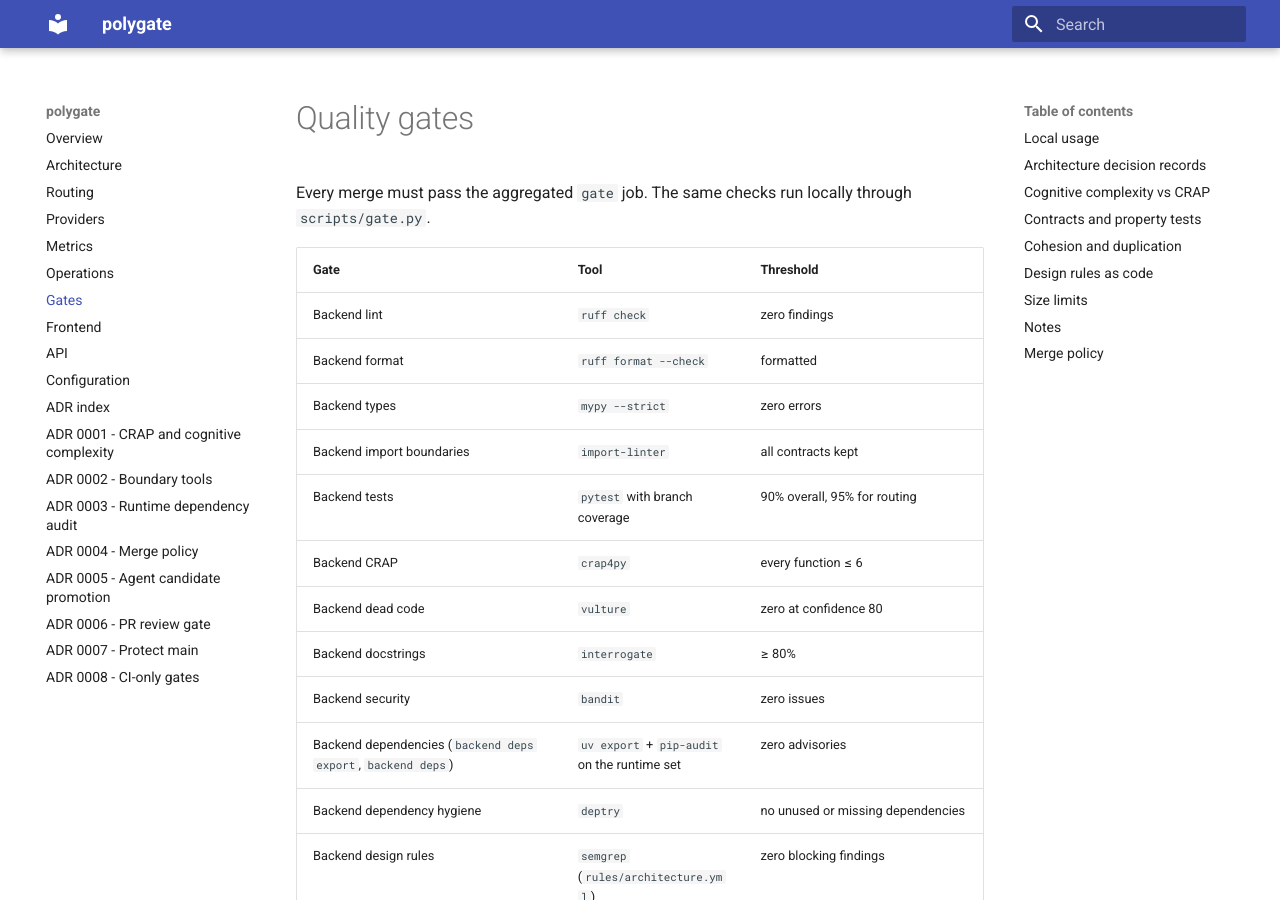
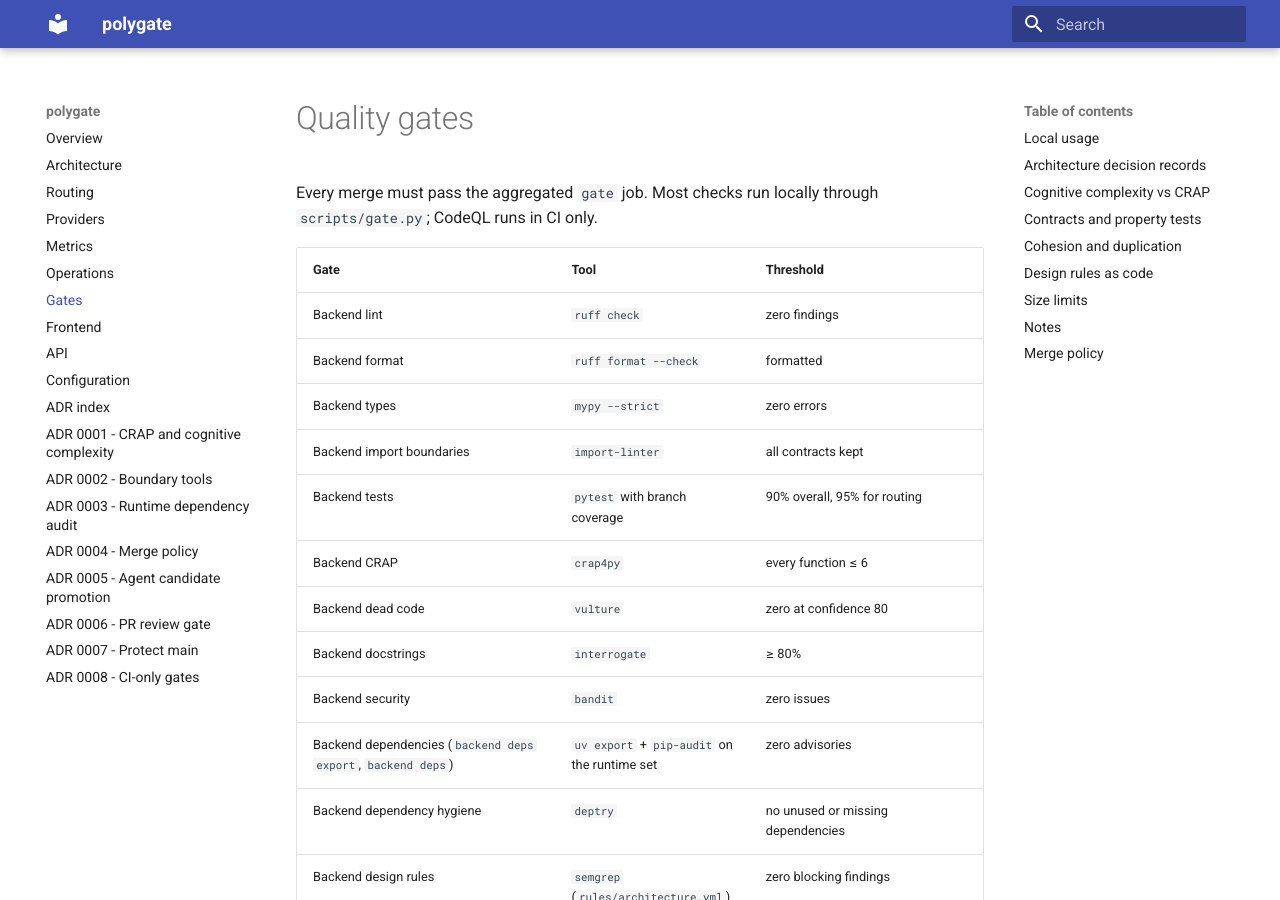
Before and after one commit to Zephyr236/polygate, an MkDocs documentation site: the page built from docs/gates.md, in a window 1280 px wide and 900 px high. Built offline with MkDocs 1.6.1 and Material for MkDocs 9.7.7, drawn with Linux system fonts in a browser that asks for light colours; some of the changed text lies outside the part shown.

Commit message:
ci: add CodeQL to the aggregate gate (#14)
* ci: add CodeQL analysis to the aggregate gate

Run CodeQL security-and-quality analysis for Python and
JavaScript/TypeScript, upload SARIF, and make the matrix job a dependency of
`gate`. A CodeQL failure now blocks merge like every other CI job.

Co-Authored-By: Claude Code <noreply@anthropic.com>

* docs: note that CodeQL runs in CI only

Co-Authored-By: Claude Code <noreply@anthropic.com>

---------

Co-authored-by: Zephyr236 <Zephyr236@users.noreply.github.com>
Co-authored-by: Claude Code <noreply@anthropic.com>

```diff
--- a/docs/gates.md
+++ b/docs/gates.md
@@ -1,6 +1,7 @@
 # Quality gates
 
-Every merge must pass the aggregated `gate` job. The same checks run locally through `scripts/gate.py`.
+Every merge must pass the aggregated `gate` job. Most checks run locally through `scripts/gate.py`;
+CodeQL runs in CI only.
 
 | Gate | Tool | Threshold |
 | --- | --- | --- |
@@ -36,6 +37,7 @@ Every merge must pass the aggregated `gate` job. The same checks run locally thr
 | Frontend E2E | `playwright` | all pass |
 | Docs | `scripts/docs_gate.py` | zero problems, including ADR numbering, sections and index links |
 | Security history | `gitleaks` | no leaked secrets |
+| CodeQL | GitHub CodeQL (`python`, `javascript-typescript`) | analysis completes; SARIF uploaded |
 
 ## Local usage
 
```
Also changed, not shown: CHANGELOG.md (+1 -0 lines), README.md (+2 -0 lines), docs/adr/0008-ci-only-gates.md (+2 -1 lines), 1 other file.
